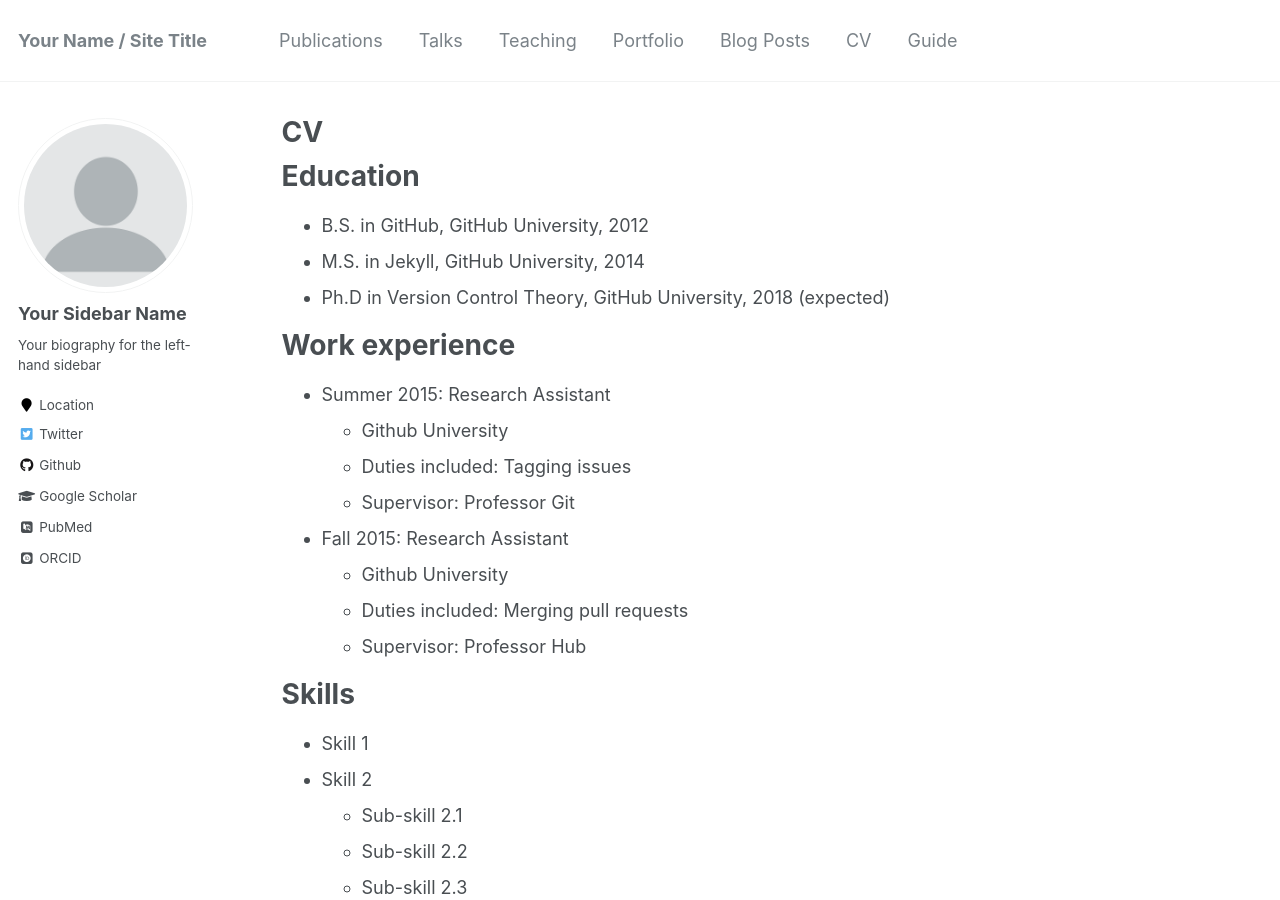
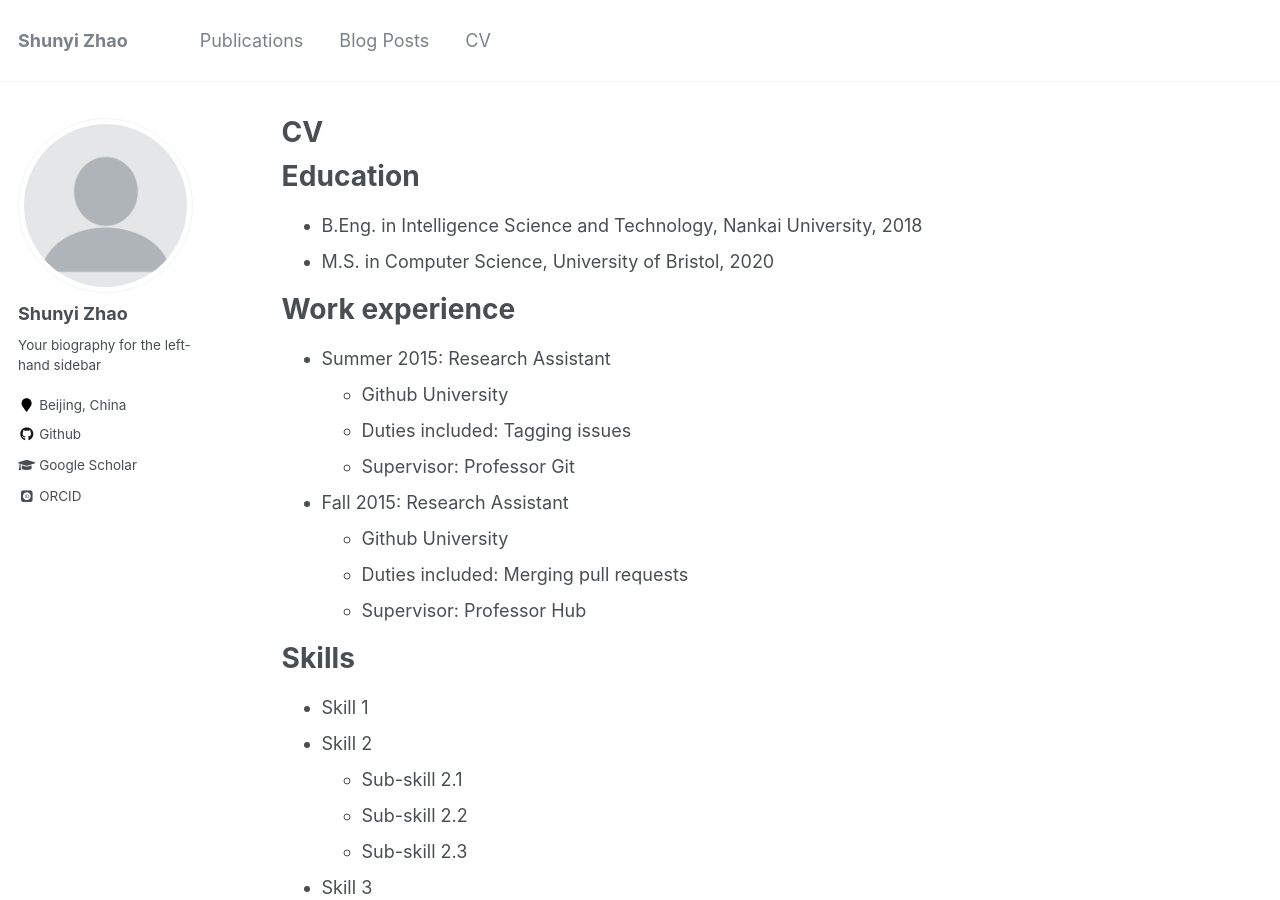
Before and after one commit to ShunyiZhao/ShunyiZhao.github.io, a Jekyll site: the page built from _pages/cv.md, in a window 1280 px wide and 900 px high. Built offline with Jekyll 4.4.1, drawn with Linux system fonts in a browser that asks for light colours; some web fonts are replaced; some of the changed text lies outside the part shown.

Commit message:
import changes to the pages

```diff
--- a/_config.yml
+++ b/_config.yml
@@ -7,13 +7,13 @@
 
 # Site Settings
 locale                   : "en-US"
-title                    : "Your Name / Site Title"
+title                    : "Shunyi Zhao"
 title_separator          : "-"
-name                     : &name "Your Name"
-description              : &description "personal description"
-url                      : https://academicpages.github.io # the base hostname & protocol for your site e.g. "https://mmistakes.github.io"
+name                     : &name "Shunyi Zhao"
+description              : &description "Research Engineer at Beijing Institute for General Artificial Intelligence"
+url                      : https://shunyizhao.github.io # the base hostname & protocol for your site e.g. "https://mmistakes.github.io"
 baseurl                  : "" # the subpath of your site, e.g. "/blog"
-repository               : "academicpages/academicpages.github.io"
+repository               : "shunyizhao/shunyizhao.github.io"
 teaser                   :  # filename of teaser fallback teaser image placed in /images/, .e.g. "500x300.png"
 breadcrumbs              : false # true, false (default)
 words_per_minute         : 160
@@ -80,12 +80,12 @@ analytics:
 
 # Site Author
 author:
-  name             : "Your Sidebar Name"
+  name             : "Shunyi Zhao"
   avatar           : "profile.png"
   bio              : "Your biography for the left-hand sidebar"
-  location         : "Location"
+  location         : "Beijing, China"
   employer         :
-  pubmed           : "https://www.ncbi.nlm.nih.gov/pubmed/?term=john+snow"
+  pubmed           :
   googlescholar    : "http://yourfullgooglescholarurl.com"
   email            :
   researchgate     :  # example: "https://www.researchgate.net/profile/yourprofile"
@@ -96,7 +96,7 @@ author:
   flickr           :
   facebook         :
   foursquare       :
-  github           : "academicpages"
+  github           : "shunyizhao"
   google_plus      :
   keybase          :
   instagram        :
@@ -109,7 +109,7 @@ author:
   stackoverflow    : # http://stackoverflow.com/users/123456/username
   steam            :
   tumblr           :
-  twitter          : "replacethistwitterhandle"
+  twitter          : #"replacethistwitterhandle"
   vine             :
   weibo            :
   xing             :
--- a/_pages/cv.md
+++ b/_pages/cv.md
@@ -11,9 +11,8 @@ redirect_from:
 
 Education
 ======
-* B.S. in GitHub, GitHub University, 2012
-* M.S. in Jekyll, GitHub University, 2014
-* Ph.D in Version Control Theory, GitHub University, 2018 (expected)
+* B.Eng. in Intelligence Science and Technology, Nankai University, 2018
+* M.S. in Computer Science, University of Bristol, 2020
 
 Work experience
 ======
```
Also changed, not shown: _data/navigation.yml (+8 -8 lines).
